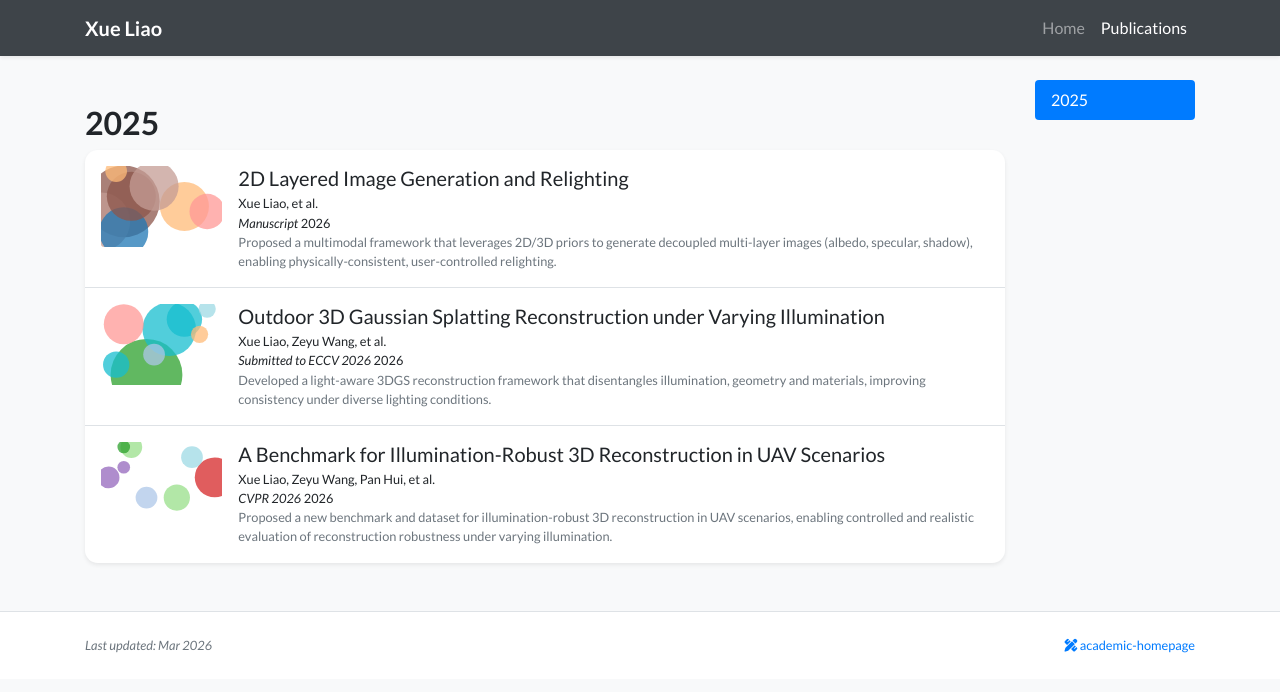
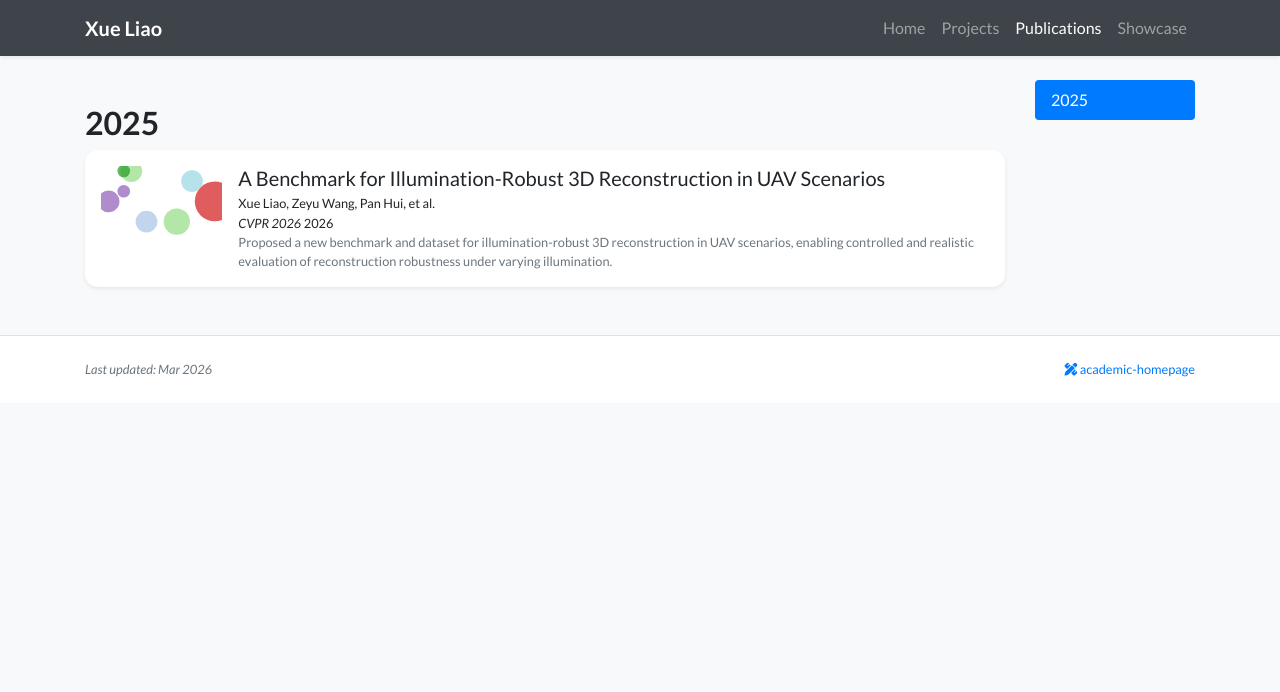
Before and after one commit to yutiaoyi/yutiaoyi.github.io, a Jekyll site: the page built from publications.html, in a window 1280 px wide. Shown: the top 692 px of the page. Built offline with Jekyll 4.4.1, drawn with Linux system fonts in a browser that asks for light colours; nearby versions of some CDN libraries; a style sheet for code colours, icons or effects is not loaded.

Commit message:
Add Projects and Showcase pages, update profile and navigation
- Add projects.html with 5 research projects
- Add showcase.html for photography/art portfolio
- Update navigation to include Projects and Showcase
- Remove unpublished papers (ECCV, manuscript)
- Update profile with latest info

```diff
--- a/_data/navigation.yml
+++ b/_data/navigation.yml
@@ -1,5 +1,9 @@
 pages:
 - name: Home
   url: /
+- name: Projects
+  url: /projects
 - name: Publications
   url: /publications
+- name: Showcase
+  url: /showcase
--- a/_data/profile.yml
+++ b/_data/profile.yml
@@ -21,7 +21,7 @@
     at HKUST(GZ), advised by Prof. Zeyu Wang and Prof. Pan Hui.
   </p>
   <p>
-    I'll be joining University of Notre Dame as a PhD student in Fall 2026, advised by Prof. demon.
+    I'll be joining the University of Notre Dame as a PhD student in Fall 2026. See you there!
   </p>
 
 portrait_url: /assets/images/photos/portrait.jpg
--- /dev/null
+++ b/projects.html
@@ -0,0 +1,74 @@
+---
+layout: default
+title : Projects
+navbar_title: Projects
+---
+
+<div class="row">
+    <div class="col-12">
+        <h2 class="pt-4">Research Projects</h2>
+        <div class="my-3 p-0 bg-white shadow-sm rounded-xl">
+
+            <!-- Project 1 -->
+            <div class="p-4 border-bottom">
+                <h4>PBR Relighting & LoD for 3DGS Assets</h4>
+                <p class="text-muted">Thesis Project</p>
+                <p>Developed algorithms and an interactive engine plugin to address core limitations of 3DGS assets lacking Physically-Based Rendering (PBR) properties, relighting capabilities and LoD strategies. Implemented inverse rendering algorithm to decouple 3DGS assets into materials and lighting components.</p>
+                <div class="mt-2">
+                    <span class="badge badge-secondary">3DGS</span>
+                    <span class="badge badge-secondary">PBR</span>
+                    <span class="badge badge-secondary">Unity</span>
+                    <span class="badge badge-secondary">Inverse Rendering</span>
+                </div>
+            </div>
+
+            <!-- Project 2 -->
+            <div class="p-4 border-bottom">
+                <h4>RL-based Adaptive Sketch Generation</h4>
+                <p>Developed an RL agent (Clipasso-RL) to autonomously generate concise, human-style sketches by learning an adaptive stopping policy. Designed MDP framework with CLIP embeddings and hybrid action space.</p>
+                <div class="mt-2">
+                    <span class="badge badge-secondary">Reinforcement Learning</span>
+                    <span class="badge badge-secondary">CLIP</span>
+                    <span class="badge badge-secondary">Computer Vision</span>
+                </div>
+            </div>
+
+            <!-- Project 3 -->
+            <div class="p-4 border-bottom">
+                <h4>Paintopia: Multi-Agent Drawing System</h4>
+                <p>Developed a Multi-Agent System for children's creative drawing with interactive agent, VLM agent, and generative agents. Integrated ComfyUI workflows with Flux-Kontext and LoRA models.</p>
+                <div class="mt-2">
+                    <span class="badge badge-secondary">Multi-Agent</span>
+                    <span class="badge badge-secondary">iOS</span>
+                    <span class="badge badge-secondary">ComfyUI</span>
+                    <span class="badge badge-secondary">Swift</span>
+                </div>
+            </div>
+
+            <!-- Project 4 -->
+            <div class="p-4 border-bottom">
+                <h4>Quantitative Options Trading</h4>
+                <p class="text-muted">Provincial-Level Innovation Project</p>
+                <p>Developed ML-based strategy for quantitative trading of SSE 50ETF options using LSTM, XGBoost, and CNN-based time-series encoding.</p>
+                <div class="mt-2">
+                    <span class="badge badge-secondary">Machine Learning</span>
+                    <span class="badge badge-secondary">Quantitative Finance</span>
+                    <span class="badge badge-secondary">Time Series</span>
+                </div>
+            </div>
+
+            <!-- Project 5 -->
+            <div class="p-4">
+                <h4>Fiber-level Procedural Modeling of Fabrics</h4>
+                <p class="text-muted">Undergraduate Thesis</p>
+                <p>Proposed fiber-level modeling and real-time rendering method for fabrics. Designed core-fiber and LOD strategy, and physically-based fiber scattering BSDF.</p>
+                <div class="mt-2">
+                    <span class="badge badge-secondary">Computer Graphics</span>
+                    <span class="badge badge-secondary">Procedural Modeling</span>
+                    <span class="badge badge-secondary">Rendering</span>
+                </div>
+            </div>
+
+        </div>
+    </div>
+</div>
```
Also changed, not shown: _publications/2026/2026-eccv-3dgs.md (deleted, +0 -16 lines), _publications/2026/2026-relighting.md (deleted, +0 -15 lines), showcase.html (added, +32 -0 lines).
